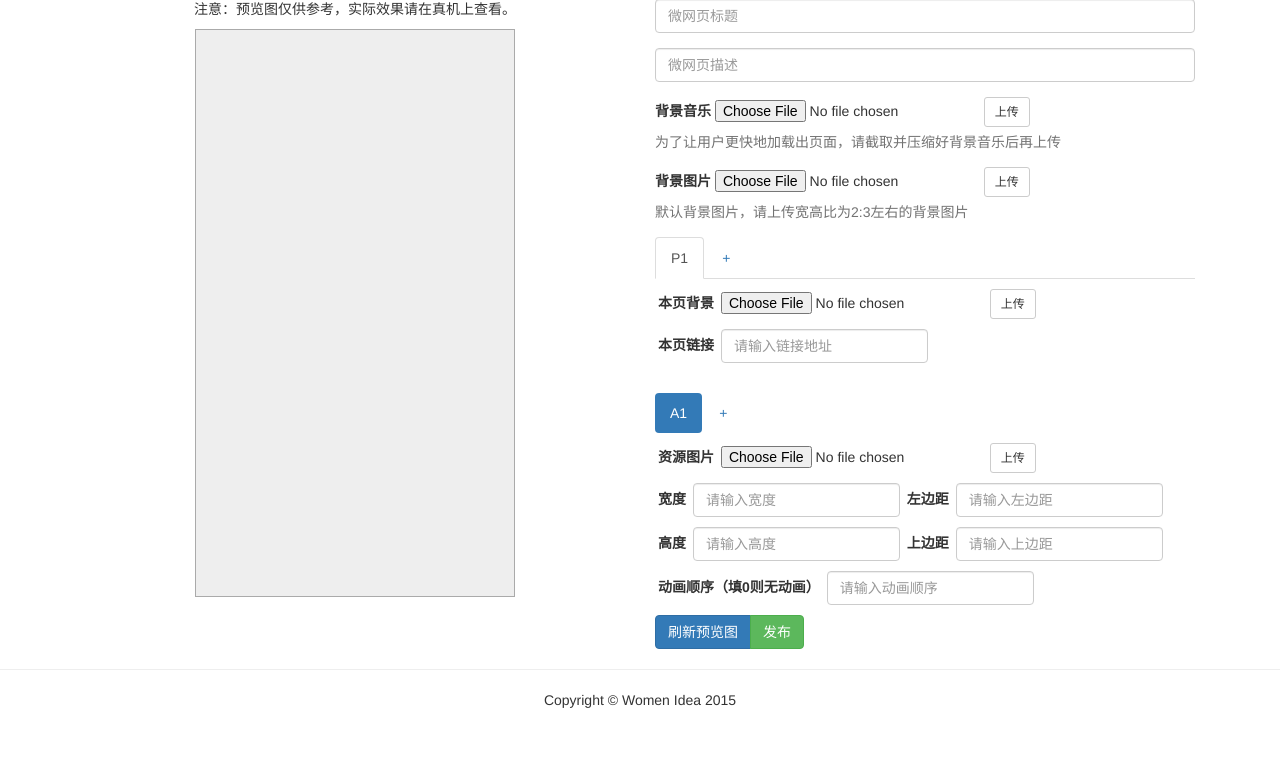
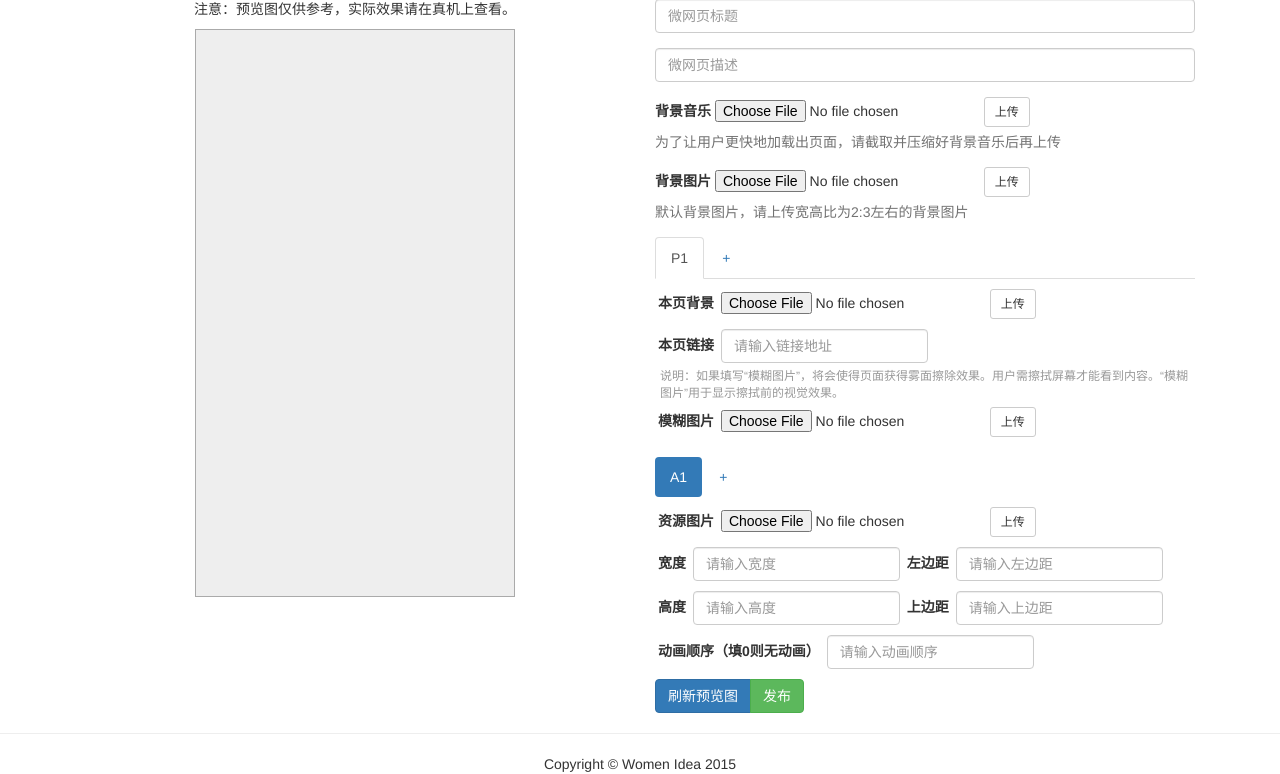
Before and after one commit to zry656565/wesite-creator, a PHP site: page /create.php?id=1 in a window 1280 px wide. Shown: the part 114-888 px from the top of the page. Before the commit the page ends 822 px from the top, so only its background shows below. Run offline with PHP 8.4, Linux system fonts and the light colour scheme; the visitor is signed in with stand-in values (Sample User, id 1); data comes from the database, SQL or seed files in the repository.

Commit message:
添加模糊背景的设置

```diff
--- a/assets/javascript/create.js
+++ b/assets/javascript/create.js
@@ -9,6 +9,7 @@ $W.pageInfo = {
     slides: [
         {
             background: null,
+            blurBackground: null,
             assets: []
         }
     ],
@@ -26,6 +27,7 @@ $W.pageInfo = {
             if (!currentSlide) {
                 currentSlide = this.slides[this.currentSlide] = {
                     background: null,
+                    blurBackground: null,
                     assets: []
                 };
             }
@@ -43,6 +45,18 @@ $W.pageInfo = {
                 $preview.find('.background').attr('src', bg);
             }
         }
+    },
+    setBlurBackground: function(bg) {
+        var currentSlide = this.slides[this.currentSlide];
+
+        if (!currentSlide) {
+            currentSlide = this.slides[this.currentSlide] = {
+                background: null,
+                blurBackground: null,
+                assets: []
+            };
+        }
+        currentSlide.blurBackground = bg;
     },
     getBackground: function() {
         var currentSlide = this.slides[this.currentSlide];
@@ -62,8 +76,10 @@ $W.pageInfo = {
     },
     clearSlide: function() {
         $('[name="slide-background"]').val('');
+        $('[name="slide-blurBackground"]').val('');
         $('[name="slide-link"]').val('');
         $('.slide-bg.help-block').html('');
+        $('.slide-blurBg.help-block').html('');
     },
     switchSlide: function() {
         var self = $W.pageInfo,
@@ -96,6 +112,11 @@ $W.pageInfo = {
             $('.slide-bg.help-block').html('已上传本页背景：' + self.slides[id].background);
         } else {
             $('.slide-bg.help-block').html('');
+        }
+        if (self.slides[id].blurBackground) {
+            $('.slide-blurBg.help-block').html('已上传模糊背景：' + self.slides[id].blurBackground);
+        } else {
+            $('.slide-blurBg.help-block').html('');
         }
         $('[name="slide-link"]').val(self.slides[id].link);
         $('.nav-assets').html('<li class="active" data-asset-id="1"><a>A1</a></li>');
@@ -305,6 +326,16 @@ $W.pageInfo = {
             })
         );
 
+        $('#slide-blurBackground-upload').click(
+            uploadCallback('image', 'slide-blurBackground', function(response){
+                response = JSON.parse(response);
+                var bg = 'http://women-image.b0.upaiyun.com' + response.url;
+                $W.pageInfo.setBlurBackground(bg);
+                $('#slide-blurBackground-upload + .help-block').html('已上传背景：' + bg);
+                $('#slide-blurBackground-upload').html('重新上传');
+            })
+        );
+
         $('#asset-upload').click(
             uploadCallback('image', 'asset-src', function(response){
                 response = JSON.parse(response);
@@ -345,7 +376,7 @@ $W.pageInfo = {
             '<a>P'+ (W.currentSlide + 1) +'</a></li>');
             $('.nav-slides .active').click($W.pageInfo.switchSlide);
 
-            self.resetDeleteBtn();
+            W.resetDeleteBtn();
         });
 
         $('.nav-slides li').not('.add').click($W.pageInfo.switchSlide);
@@ -387,7 +418,7 @@ $W.pageInfo = {
                 },
                 success: function(result) {
                     disable = false;
-                    window.location.href = "/";
+                    //window.location.href = "/";
                 },
                 error: function(result) {
                     alert('与服务器通信时发生错误。');
--- a/assets/stylesheet/wesite.css
+++ b/assets/stylesheet/wesite.css
@@ -100,6 +100,11 @@ a {
 .delete-slide {
   margin: 5px 0 10px;
 }
+.tips {
+  margin: 5px;
+  color: #999;
+  font-size: 12px;
+}
 /* detail.php
  *============================*/
 #qrcode {
--- a/assets/stylesheet/wesite.less
+++ b/assets/stylesheet/wesite.less
@@ -133,6 +133,12 @@ a {
   margin: 5px 0 10px;
 }
 
+.tips {
+  margin: 5px;
+  color: #999;
+  font-size: 12px;
+}
+
 /* detail.php
  *============================*/
 
--- a/create.php
+++ b/create.php
@@ -46,6 +46,7 @@ if ($update) {
 			$slideJson = array(
 				'id' => $slide->id,
 				'background' => $slide->background,
+				'blurBackground' => $slide->blurBackground,
 				'pageId' => $slide->pageId,
 				'link' => $slide->link,
 				'assets' => $assetArr,
@@ -134,10 +135,20 @@ include('layout/header.php');
 				<input type="text" class="form-control" name="slide-link" placeholder="请输入链接地址" value="<?= $update && $firstSlide->link ? $firstSlide->link : '' ?>"/>
 			</div>
 			<br/>
+			<div class="tips">
+				说明：如果填写“模糊图片”，将会使得页面获得雾面擦除效果。用户需擦拭屏幕才能看到内容。“模糊图片”用于显示擦拭前的视觉效果。
+			</div>
 			<div class="form-group">
+				<label for="slide-background">模糊图片</label>
+				<input type="file" name="slide-blurBackground">
+				<button id="slide-blurBackground-upload" class="btn btn-default btn-sm">上传</button>
+				<p class="slide-blurBg help-block"><?= $update && $firstSlide->blurBackground ? '已上传本页背景：'.$firstSlide->blurBackground : '' ?></p>
+			</div>
+			<div class="form-group" style="display: block;">
 				<button type="button" class="btn btn-xs btn-danger delete-slide">删除当前页面</button>
 			</div>
 			<hr/>
+			<div class="resource">
 				<ul class="nav nav-pills nav-assets">
 					<li class="active" data-asset-id="1"><a>A1</a></li>
 					<?php
@@ -176,8 +187,9 @@ include('layout/header.php');
 					<label for="asset-order">动画顺序（填0则无动画）</label>
 					<input type="text" class="form-control" name="asset-order" placeholder="请输入动画顺序" value="<?= $update && $firstAsset->order ? $firstAsset->order : '' ?>">
 				</div>
-			<div class="form-group">
+				<div class="form-group" style="display: block;">
 					<button type="button" class="btn btn-xs btn-danger delete-asset">删除当前资源图片</button>
+				</div>
 			</div>
 		</div>
 		<div class="btn-group final">
@@ -192,7 +204,7 @@ include('layout/header.php');
 <?php
 include('layout/footer.php');
 include('layout/script.php'); ?>
-<script src="assets/javascript/create.js?v=1.3.0"></script>
+<script src="assets/javascript/create.js?v=1.4.0"></script>
 <?php
 if ($update) { ?>
 <script>
--- a/handler.php
+++ b/handler.php
@@ -29,6 +29,7 @@ if (isset($_POST['id'])) {
 foreach ($_POST['slides'] as $slide) {
 	$s = new Slide();
 	$s->background = "'{$slide['background']}'";
+	$s->blurBackground = "'{$slide['blurBackground']}'";
 	$s->link = "'{$slide['link']}'";
 	if ($slide['id']) {
 		$s->id = $slide['id'];
--- a/layout/head.php
+++ b/layout/head.php
@@ -10,7 +10,7 @@
 	<!-- Bootstrap core CSS -->
 	<link href="assets/library/bootstrap/css/bootstrap.min.css" rel="stylesheet">
 
-	<link href="assets/stylesheet/wesite.css?v=1.1.2" rel="stylesheet">
+	<link href="assets/stylesheet/wesite.css?v=1.1.3" rel="stylesheet">
 
 	<!-- HTML5 shim and Respond.js for IE8 support of HTML5 elements and media queries -->
 	<!--[if lt IE 9]>
--- a/model/wesiteModel.php
+++ b/model/wesiteModel.php
@@ -167,7 +167,7 @@ class Asset extends Data {
 }
 
 class Slide extends Data {
-	public $id, $background, $pageId;
+	public $id, $background, $blurBackground, $pageId, $link;
 
 	public function __construct() {
 		$options = array(
@@ -176,6 +176,7 @@ class Slide extends Data {
 			'columns' => array(
 				'id' => 'id',
 				'background' => 'background',
+				'blurBackground' => 'blurBackground',
 				'pageId' => 'pageId',
 				'link' => 'link',
 			)
```
Lines whose indentation alone changed are shown as unchanged.
